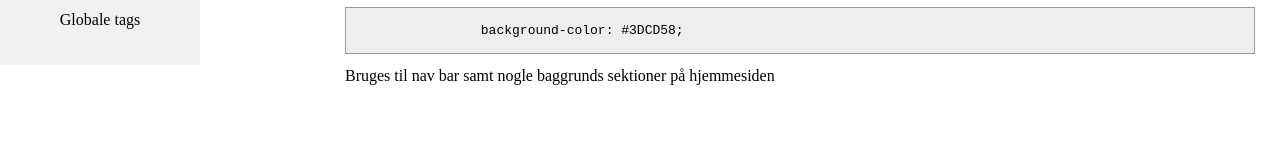
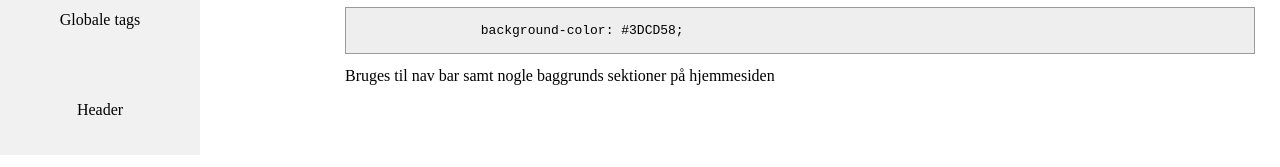
Before and after one commit to Degistive01/StyleGuide-Eksamen, a plain HTML site: page Farver.html in a window 1280 px wide. Shown: the part 1122-1289 px from the top of the page. Drawn offline with Linux system fonts and the light colour scheme.

Commit message:
Tilføjet header til alle sider

```diff
--- a/Farver.html
+++ b/Farver.html
@@ -29,6 +29,8 @@
         <li><a href="logo.html">Logo</a></li>
         <li><a href="billeder.html">Billeder</a></li>
         <li><a href="globaletags.html">Globale tags</a></li>
+        <li><a href="header.html">Header</a></li>
+
 
 
 
```
Also changed, not shown: billeder.html (+2 -0 lines), globaletags.html (+2 -0 lines), ikoner.html (+2 -0 lines), knap_hover.html (+2 -0 lines), logo.html (+2 -0 lines), typografi.html (+2 -0 lines).
